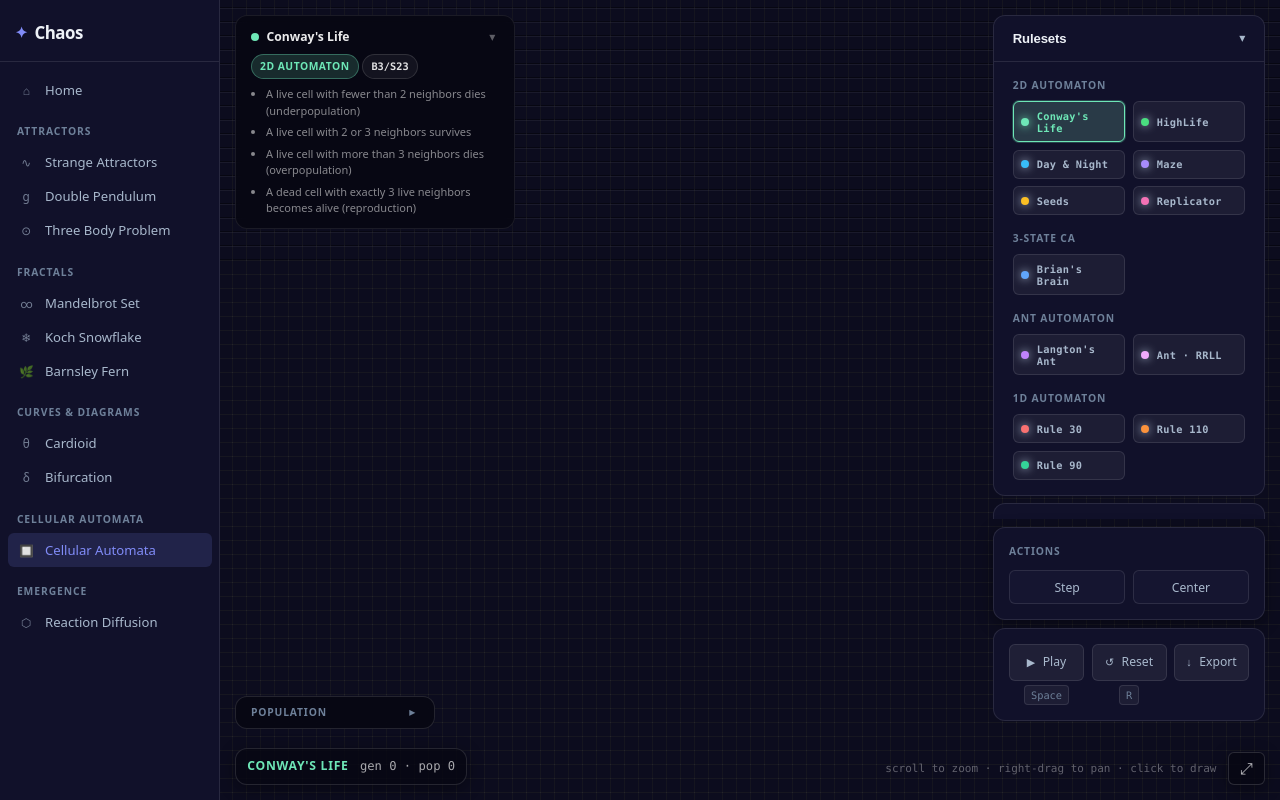
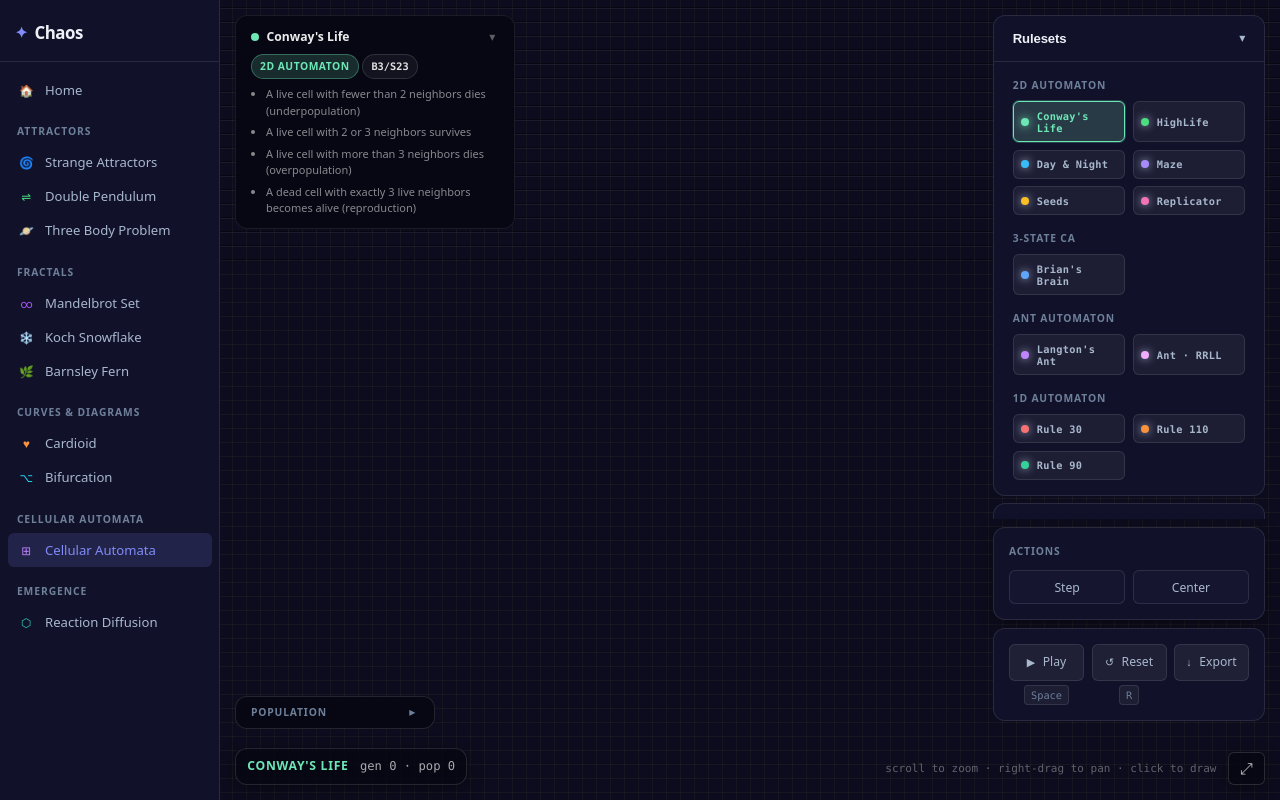
Before and after one commit to atleaarrestad/Chaos, a React (Vite) app: page /cellular-automata in a window 1280 px wide. Built offline with nearby package versions, Linux system fonts and the light colour scheme.

Commit message:
icon improvements

```diff
--- a/src/components/Sidebar/Sidebar.module.css
+++ b/src/components/Sidebar/Sidebar.module.css
@@ -77,10 +77,5 @@
   width: 1.25rem;
   text-align: center;
   font-size: 0.9em;
-  opacity: 0.65;
   flex-shrink: 0;
 }
-
-.link.active .symbol {
-  opacity: 1;
-}
--- a/src/components/Sidebar/Sidebar.tsx
+++ b/src/components/Sidebar/Sidebar.tsx
@@ -5,6 +5,7 @@ interface NavItem {
   path: string;
   label: string;
   symbol: string;
+  color?: string;
 }
 
 interface NavSection {
@@ -16,36 +17,36 @@ const NAV: NavSection[] = [
   {
     section: 'Attractors',
     items: [
-      { path: '/lorenz',          label: 'Strange Attractors', symbol: '∿' },
-      { path: '/double-pendulum', label: 'Double Pendulum',    symbol: 'g' },
-      { path: '/three-body',      label: 'Three Body Problem', symbol: '⊙' },
+      { path: '/lorenz',          label: 'Strange Attractors', symbol: '🌀', color: 'var(--col-lorenz)' },
+      { path: '/double-pendulum', label: 'Double Pendulum',    symbol: '⇌',  color: 'var(--col-pendulum)' },
+      { path: '/three-body',      label: 'Three Body Problem', symbol: '🪐', color: 'var(--col-three-body)' },
     ],
   },
   {
     section: 'Fractals',
     items: [
-      { path: '/mandelbrot',    label: 'Mandelbrot Set',  symbol: '∞' },
-      { path: '/koch',          label: 'Koch Snowflake',  symbol: '❄' },
-      { path: '/barnsley-fern', label: 'Barnsley Fern',   symbol: '🌿' },
+      { path: '/mandelbrot',    label: 'Mandelbrot Set', symbol: '∞',  color: 'var(--col-mandelbrot)' },
+      { path: '/koch',          label: 'Koch Snowflake', symbol: '❄️', color: 'var(--col-koch)' },
+      { path: '/barnsley-fern', label: 'Barnsley Fern',  symbol: '🌿', color: 'var(--col-fern)' },
     ],
   },
   {
     section: 'Curves & Diagrams',
     items: [
-      { path: '/cardioid', label: 'Cardioid', symbol: 'θ' },
-      { path: '/bifurcation', label: 'Bifurcation', symbol: 'δ' },
+      { path: '/cardioid',    label: 'Cardioid',     symbol: '♥', color: 'var(--col-cardioid)' },
+      { path: '/bifurcation', label: 'Bifurcation',  symbol: '⌥', color: 'var(--col-bifurcation)' },
     ],
   },
   {
     section: 'Cellular Automata',
     items: [
-      { path: '/cellular-automata', label: 'Cellular Automata', symbol: '🔲' },
+      { path: '/cellular-automata', label: 'Cellular Automata', symbol: '⊞', color: 'var(--col-ca)' },
     ],
   },
   {
     section: 'Emergence',
     items: [
-      { path: '/reaction-diffusion', label: 'Reaction Diffusion', symbol: '⬡' },
+      { path: '/reaction-diffusion', label: 'Reaction Diffusion', symbol: '⬡', color: 'var(--col-reaction)' },
     ],
   },
 ];
@@ -66,14 +67,14 @@ export default function Sidebar() {
             [styles.link, isActive ? styles.active : ''].join(' ')
           }
         >
-          <span className={styles.symbol}>⌂</span>
+          <span className={styles.symbol}>🏠</span>
           Home
         </NavLink>
 
         {NAV.map(({ section, items }) => (
           <div key={section} className={styles.group}>
             <span className={styles.sectionLabel}>{section}</span>
-            {items.map(({ path, label, symbol }) => (
+            {items.map(({ path, label, symbol, color }) => (
               <NavLink
                 key={path}
                 to={path}
@@ -81,7 +82,7 @@ export default function Sidebar() {
                   [styles.link, isActive ? styles.active : ''].join(' ')
                 }
               >
-                <span className={styles.symbol}>{symbol}</span>
+                <span className={styles.symbol} style={color ? { color } : undefined}>{symbol}</span>
                 {label}
               </NavLink>
             ))}
```
